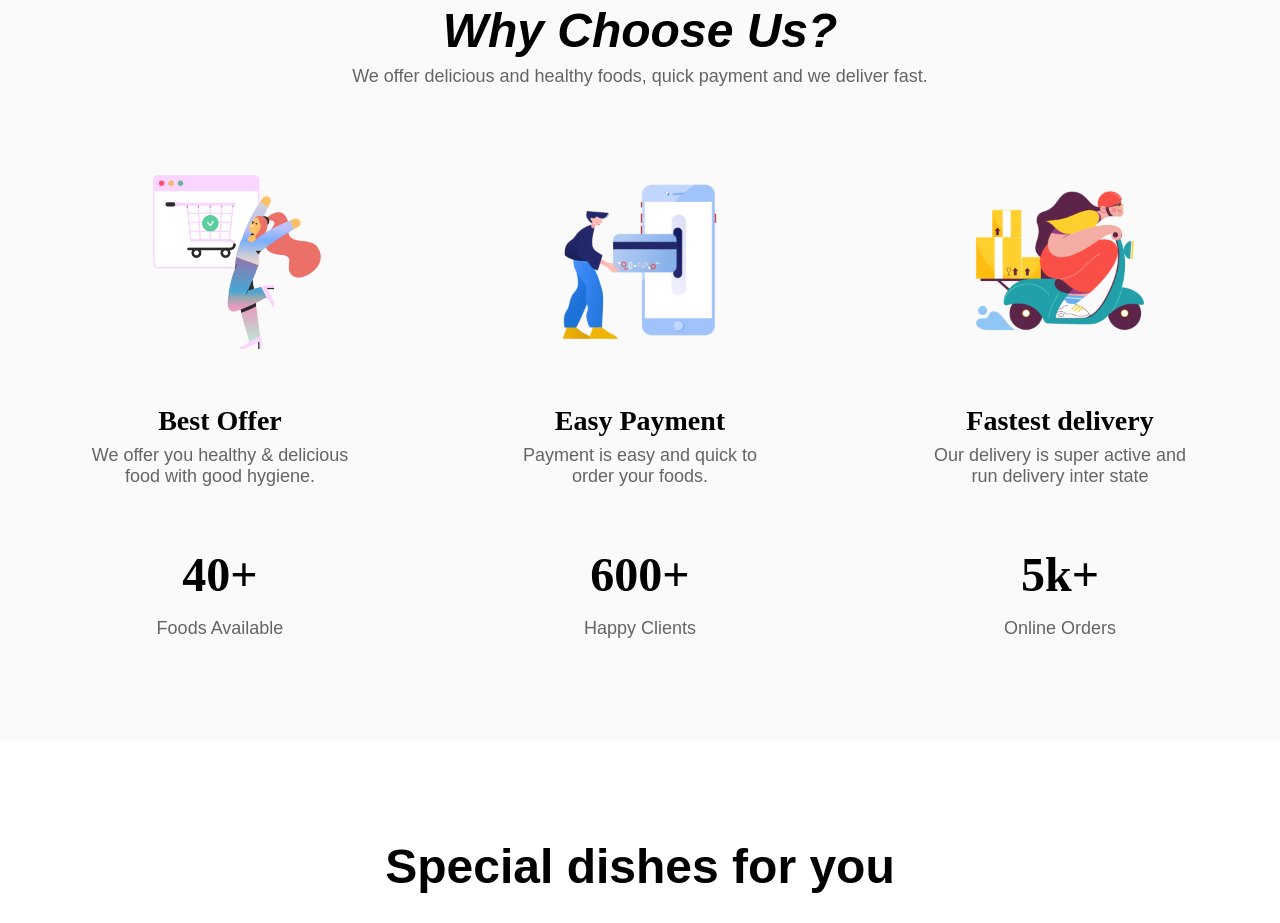
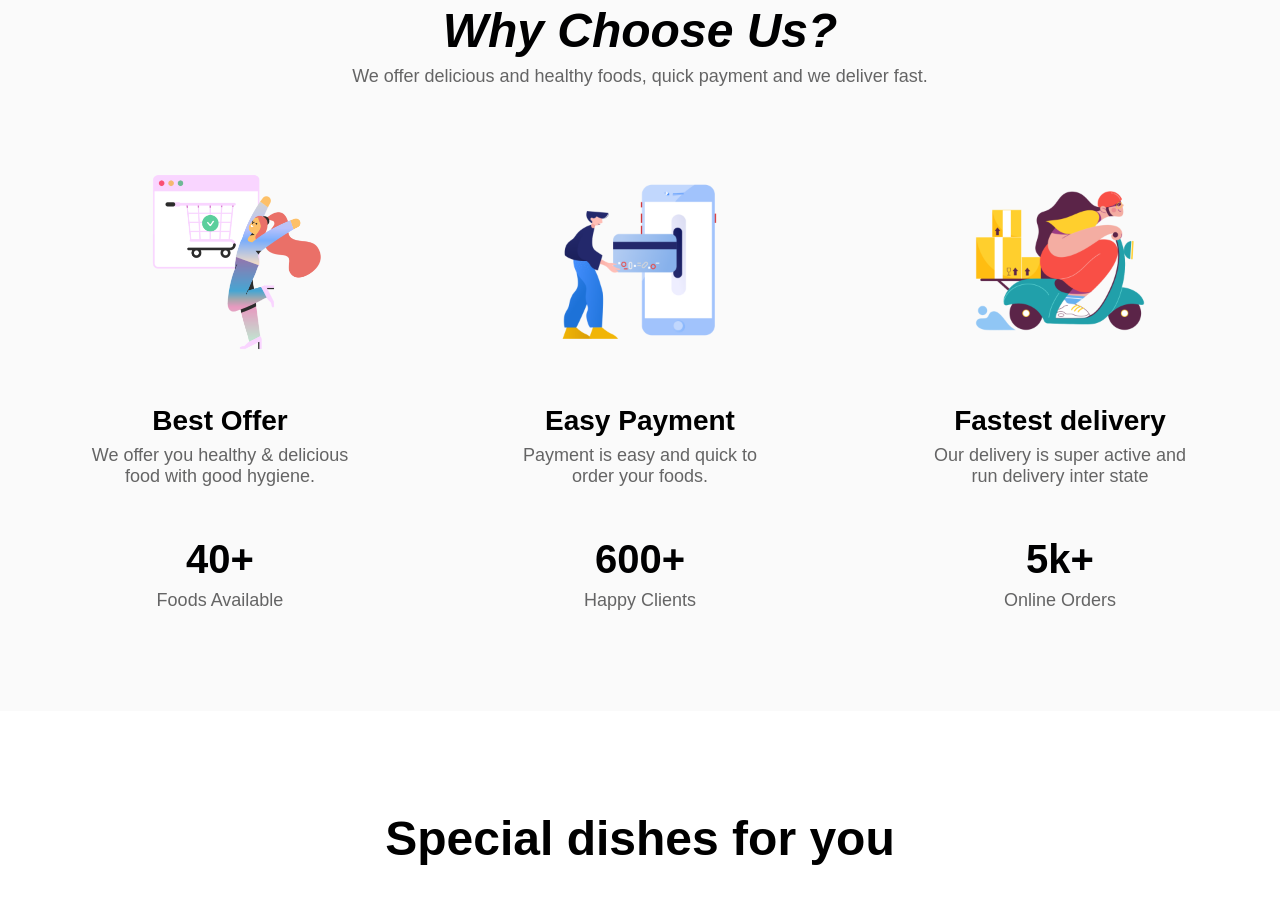
Before and after one commit to IngridLemosCaetano/Quick-Food, a plain HTML site: page index.html in a window 1280 px wide. Shown: the part 922-1845 px from the top of the page. Drawn offline with Linux system fonts and the light colour scheme.

Commit message:
refactor: gaps in choose-us section in styles.css

```diff
--- a/src/styles/styles.css
+++ b/src/styles/styles.css
@@ -88,7 +88,6 @@ header{
 
 .deliver-container h1{
     font-size: 60;
-    /* font-family: 'Gilroy-Black', sans-serif !important; */
     font-weight: 900;
     line-height: 80px;
     color: var(--color-grey);
@@ -185,7 +184,7 @@ header{
     display: flex;
     flex-direction: column;
     align-items: center;
-    margin: 60px 0px 40px 0px;
+    margin: 60px 0px 30px 0px;
     box-sizing: border-box;
     width: 400px;
     height: 340px;
@@ -194,12 +193,10 @@ header{
 .choose-cards h3{
     font-size: 28px;
     font-weight: 600;
-    font-family: "Gilroy-SemiBold"; /* pqp fonte */
-    margin-top: 40px;
 }
 
 .choose-cards p{
-    width: 275px;
+    width: 260px;
     font-size: 18px;
     font-weight: 300;
     text-align: center;
@@ -207,21 +204,20 @@ header{
 
 .choose-cards img{
     width: 218px;
+    margin-bottom: 40px;
 }
 
 .choose-infos-data{
     display: flex;
     flex-direction: column;
     align-items: center;
-    gap: 8px;
     width: 400px;
 }
 
 
 .choose-infos-data h3{
     color: var(--color-black);
-    font-size: 48px;
-    font-family: "Gilroy-Black"; /* pqp fonte */
+    font-size: 40px;
     font-weight: 900;
 }
 
```
